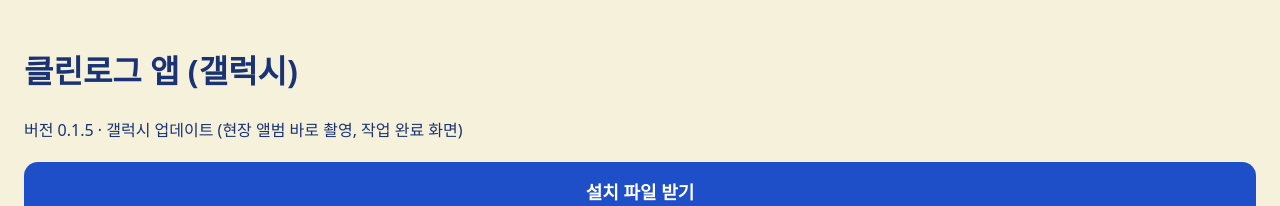
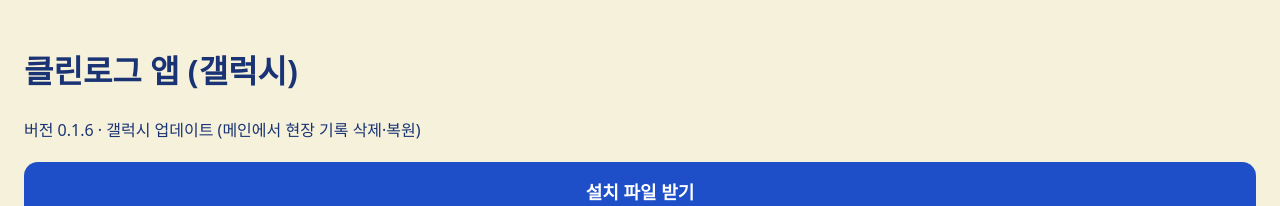
Before and after one commit to kidmallgyeongnam/cleanlog, a plain HTML site: page app/index.html in a window 1280 px wide. Shown: the top 206 px of the page. Drawn offline with Linux system fonts and the light colour scheme.

Commit message:
Publish signed Cleanlog Android 0.1.6 update

```diff
--- a/app/index.html
+++ b/app/index.html
@@ -1,6 +1,6 @@
 <!DOCTYPE html><html lang="ko"><head><meta charset="utf-8"><meta name="viewport" content="width=device-width,initial-scale=1"><meta name="robots" content="noindex"><title>클린로그 앱 설치</title>
 <style>body{font-family:system-ui,'Noto Sans KR',sans-serif;background:#F5F1DA;color:#193374;margin:0;padding:24px;line-height:1.6}a.b{display:block;background:#1F4FC8;color:#fff;text-align:center;padding:16px;border-radius:14px;font-size:18px;font-weight:800;text-decoration:none;margin:18px 0}ol{padding-left:20px}</style></head>
-<body><h1>클린로그 앱 (갤럭시)</h1><p>버전 0.1.5 · 갤럭시 업데이트 (현장 앨범 바로 촬영, 작업 완료 화면)</p>
+<body><h1>클린로그 앱 (갤럭시)</h1><p>버전 0.1.6 · 갤럭시 업데이트 (메인에서 현장 기록 삭제·복원)</p>
 <a class="b" href="cleanlog.apk" download>설치 파일 받기</a>
 <ol><li>위 버튼을 누르고 다운로드가 끝나면 알림의 <b>열기</b>를 누릅니다.</li><li>"출처를 알 수 없는 앱" 안내가 나오면 <b>설정 → 이 출처 허용</b>을 켭니다.</li><li><b>설치</b>를 누릅니다.</li></ol>
 <p>아이폰은 이 파일로 설치할 수 없어요.</p></body></html>
```
Also changed, not shown: 1 other file.
